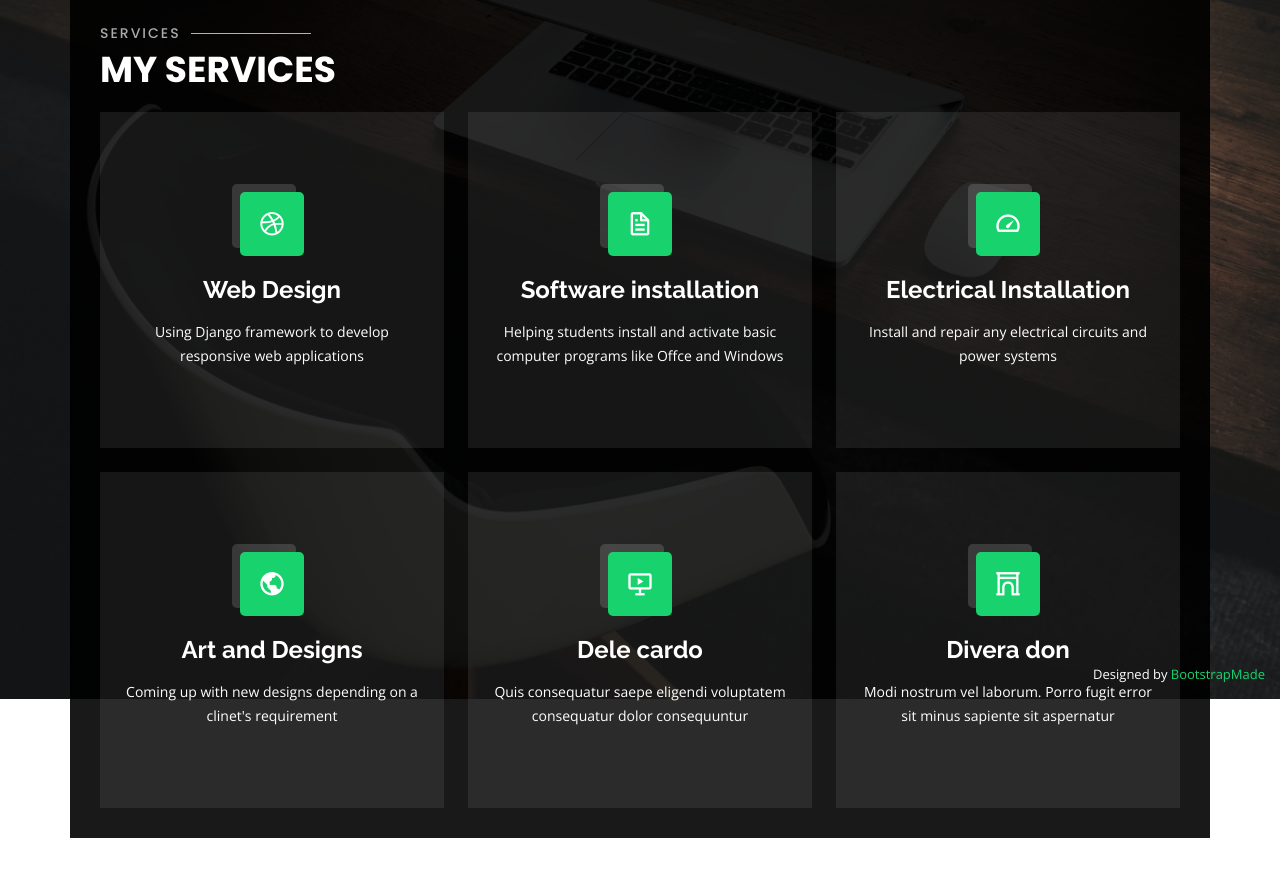
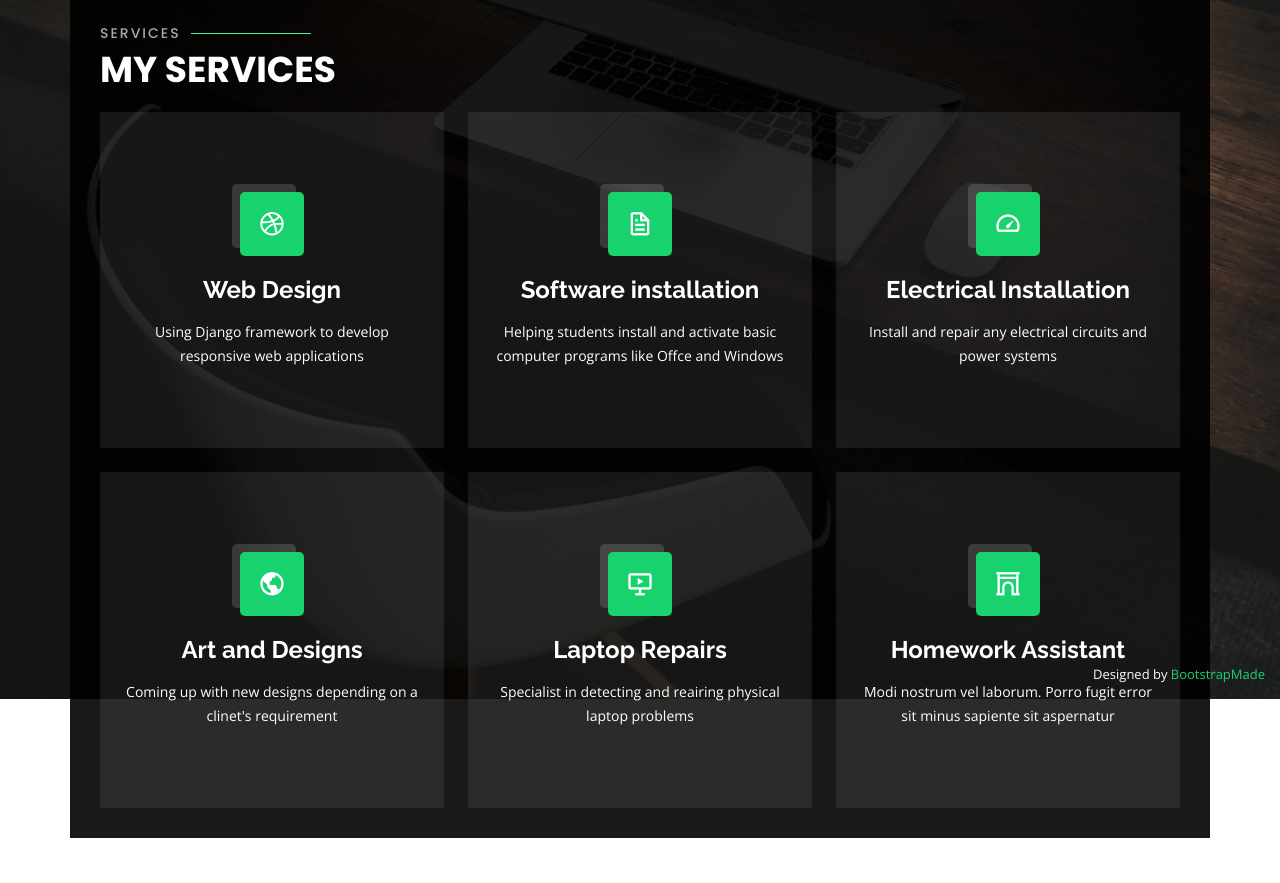
Before and after one commit to amcoolalphonce/django_for_beginners, a Django app: page / in a window 1280 px wide, after a click on "Services". Shown: the part 101-984 px from the top of the page. Run offline with Django 4.2, Linux system fonts and the light colour scheme; some libraries are stand-ins or nearby versions.

Commit message:
Update index.html

```diff
--- a/templates/index.html
+++ b/templates/index.html
@@ -511,15 +511,15 @@
         <div class="col-lg-4 col-md-6 d-flex align-items-stretch mt-4">
           <div class="icon-box">
             <div class="icon"><i class="bx bx-slideshow"></i></div>
-            <h4><a href="">Dele cardo</a></h4>
-            <p>Quis consequatur saepe eligendi voluptatem consequatur dolor consequuntur</p>
+            <h4><a href="">Laptop Repairs</a></h4>
+            <p>Specialist in detecting and reairing physical laptop problems</p>
           </div>
         </div>
 
         <div class="col-lg-4 col-md-6 d-flex align-items-stretch mt-4">
           <div class="icon-box">
             <div class="icon"><i class="bx bx-arch"></i></div>
-            <h4><a href="">Divera don</a></h4>
+            <h4><a href="">Homework  Assistant</a></h4>
             <p>Modi nostrum vel laborum. Porro fugit error sit minus sapiente sit aspernatur</p>
           </div>
         </div>
```
